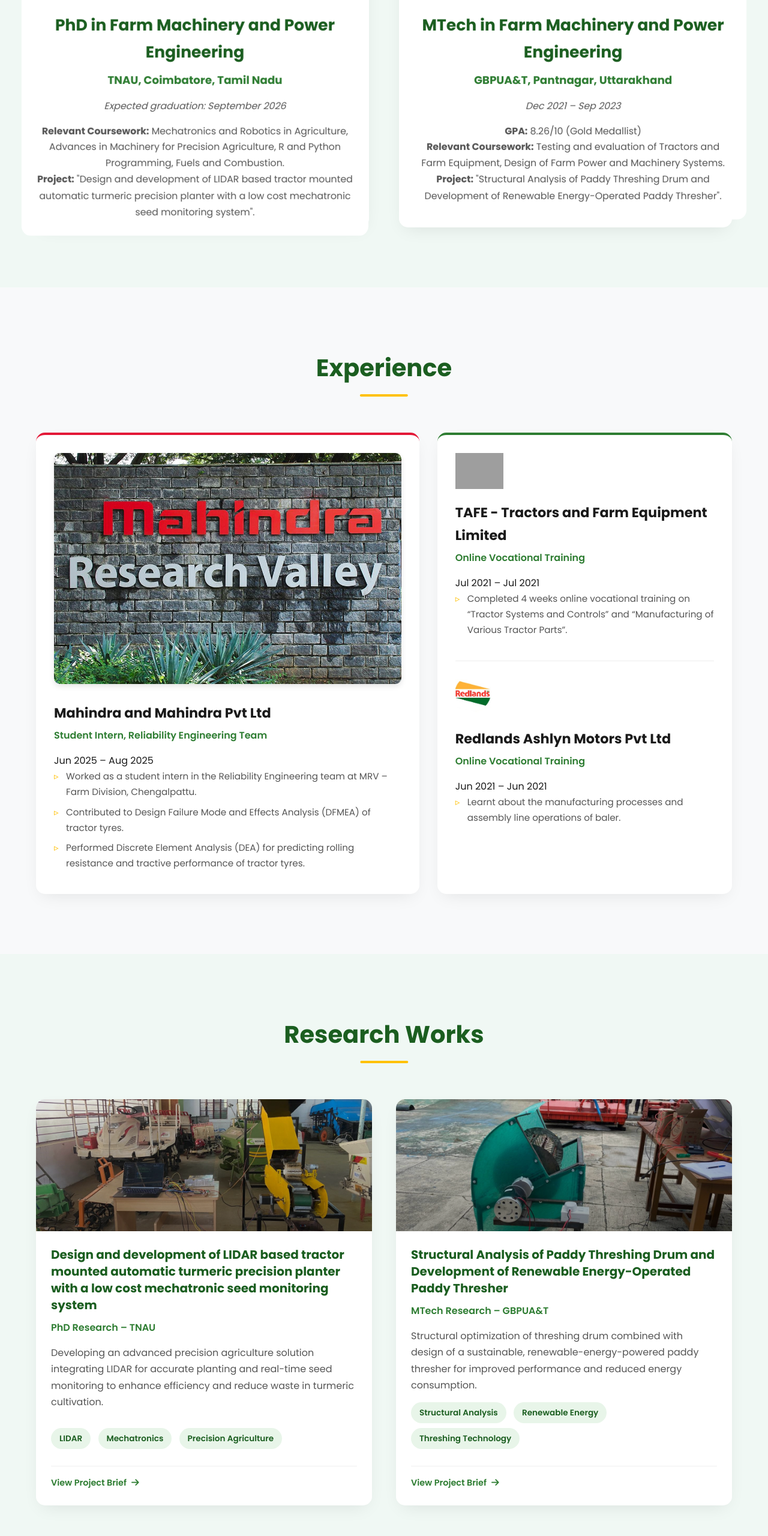
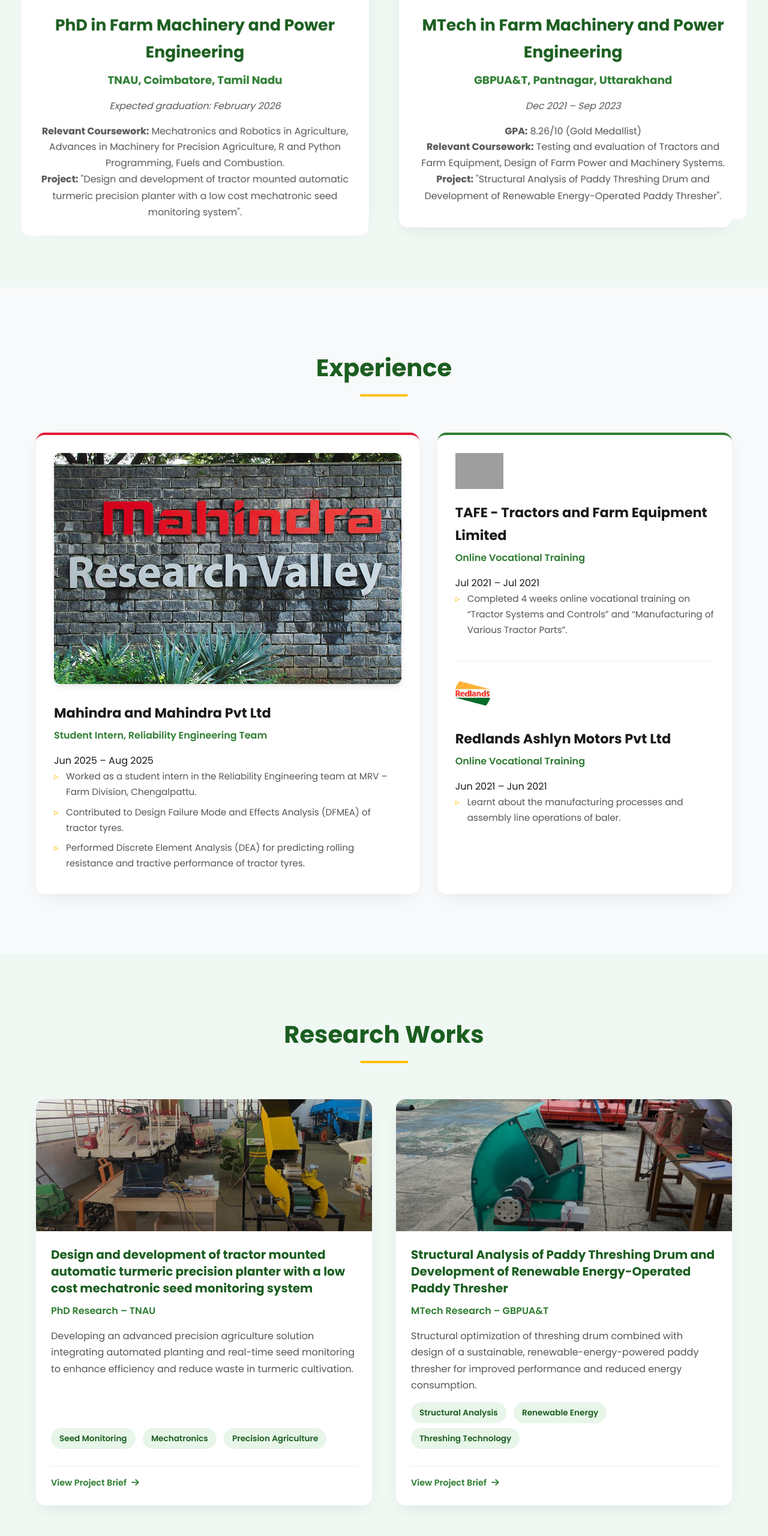
Before and after one commit to vishalphdfmp2023-afk/portfolio, a plain HTML site: page index.html in a window 1280 px wide. Shown: the part 1817-4377 px from the top of the page at 60% size. Drawn offline with Linux system fonts and the light colour scheme; grey boxes are pictures that could not be loaded.

Commit message:
Update index.html

```diff
--- a/index.html
+++ b/index.html
@@ -683,7 +683,7 @@
                 <i class="fas fa-times" id="ai-close" style="cursor:pointer;"></i>
             </div>
             <div class="ai-modal-body">
-                <p id="ai-intro-text">Have a challenging agricultural problem? Describe it below, and I'll suggest a mechatronics solution based on Vishal's expertise in LIDAR and smart farm implements.</p>
+                <p id="ai-intro-text">Have a challenging agricultural problem? Describe it below, and I'll suggest a mechatronics solution based on Vishal's expertise in mechatronics and smart farm implements.</p>
 
                 <div class="ai-response" id="ai-brainstorm-response"></div>
 
@@ -719,9 +719,9 @@
                     <div class="uni-content">
                         <h3>PhD in Farm Machinery and Power Engineering</h3>
                         <h4>TNAU, Coimbatore, Tamil Nadu</h4>
-                        <div class="year">Expected graduation: September 2026</div>
+                        <div class="year">Expected graduation: February 2026</div>
                         <p><strong>Relevant Coursework:</strong> Mechatronics and Robotics in Agriculture, Advances in Machinery for Precision Agriculture, R and Python Programming, Fuels and Combustion.</p>
-                        <p><strong>Project:</strong> "Design and development of LIDAR based tractor mounted automatic turmeric precision planter with a low cost mechatronic seed monitoring system".</p>
+                        <p><strong>Project:</strong> "Design and development of tractor mounted automatic turmeric precision planter with a low cost mechatronic seed monitoring system".</p>
                     </div>
                 </div>
 
@@ -792,12 +792,12 @@
                         <div class="overlay-btn"><i class="fas fa-eye"></i> View Brief</div>
                     </div>
                     <div class="research-content">
-                        <h3 style="font-size: 1.25rem; line-height: 1.4;">Design and development of LIDAR based tractor mounted automatic turmeric precision planter with a low cost mechatronic seed monitoring system</h3>
+                        <h3 style="font-size: 1.25rem; line-height: 1.4;">Design and development of tractor mounted automatic turmeric precision planter with a low cost mechatronic seed monitoring system</h3>
                         <span class="degree">PhD Research – TNAU</span>
-                        <p>Developing an advanced precision agriculture solution integrating LIDAR for accurate planting and real-time seed monitoring to enhance efficiency and reduce waste in turmeric cultivation.</p>
+                        <p>Developing an advanced precision agriculture solution integrating automated planting and real-time seed monitoring to enhance efficiency and reduce waste in turmeric cultivation.</p>
 
                         <div style="margin-top: auto;">
-                            <span class="research-tag">LIDAR</span>
+                            <span class="research-tag">Seed Monitoring</span>
                             <span class="research-tag">Mechatronics</span>
                             <span class="research-tag">Precision Agriculture</span>
                         </div>
@@ -919,7 +919,6 @@
                     <div style="display:flex; flex-wrap:wrap; gap:10px;">
                         <span style="background:#e8f5e9; color:var(--primary-dark); padding:8px 15px; border-radius:20px; font-weight:600;">Precision Agriculture</span>
                         <span style="background:#e8f5e9; color:var(--primary-dark); padding:8px 15px; border-radius:20px; font-weight:600;">Mechatronics</span>
-                        <span style="background:#e8f5e9; color:var(--primary-dark); padding:8px 15px; border-radius:20px; font-weight:600;">LIDAR Systems</span>
                         <span style="background:#e8f5e9; color:var(--primary-dark); padding:8px 15px; border-radius:20px; font-weight:600;">Farm Machinery Design</span>
                     </div>
                 </div>
@@ -1052,7 +1051,7 @@
                 generateBtn.disabled = true;
 
                 try {
-                    const systemPrompt = "You are an expert Agricultural Engineer and Mechatronics specialist. You are assisting Vishal S, who has expertise in SolidWorks, LIDAR, Python, and precision planters. Brainstorm a high-tech solution idea for the problem provided.";
+                    const systemPrompt = "You are an expert Agricultural Engineer and Mechatronics specialist. You are assisting Vishal S, who has expertise in SolidWorks, Python, mechatronics, and precision planters. Brainstorm a high-tech solution idea for the problem provided.";
                     const result = await callGeminiText(promptInput.value, systemPrompt);
 
                     responseDiv.innerHTML = `<strong>AI Brainstorm Result:</strong><br>${result}`;
```
